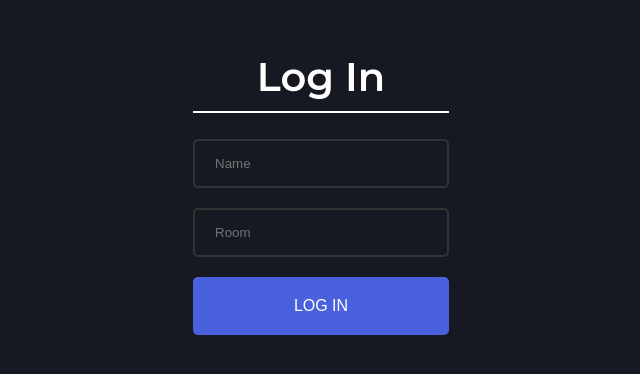
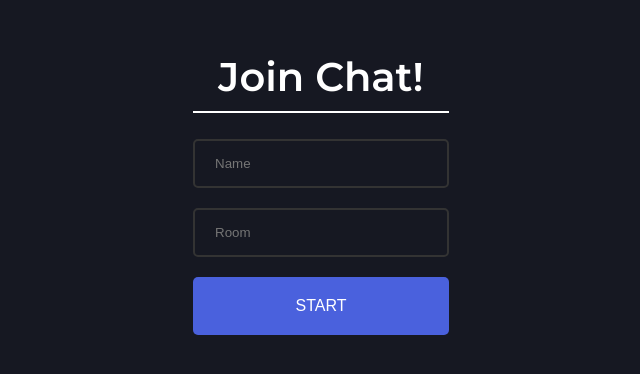
Before and after one commit to madzadev/chat-rooms, a React (Create React App) app in the folder client/: page / in a window 1280 px wide. Shown: the part 220-594 px from the top of the page, without its empty margins (319-959 px from the left). Built offline with nearby package versions, Linux system fonts and the light colour scheme.

Commit message:
online users count

```diff
--- a/client/src/components/Chat/Chat.css
+++ b/client/src/components/Chat/Chat.css
@@ -27,6 +27,16 @@
   color: rgb(29, 29, 29);
 }
 
+.list-user {
+  background-color: rgb(223, 223, 223);
+  padding: 10px;
+}
+
+.list-user:hover {
+  background-color: rgb(216, 216, 216);
+  cursor: pointer;
+}
+
 @media (min-width: 320px) and (max-width: 480px) {
   .outerContainer {
     height: 100%;
--- a/client/src/components/Chat/Chat.js
+++ b/client/src/components/Chat/Chat.js
@@ -67,10 +67,9 @@ const Chat = ({ location }) => {
       </Helmet>
       <div className="chat-wrapper">
         <div className="list-wrapper">
-          <h1>Users:</h1>
+          <h2>Users online: {users.length}</h2>
           {users.map((el) => {
-            console.log(el);
-            return <h3>{el}</h3>;
+            return <h3 className="list-user">{el}</h3>;
           })}
         </div>
         <div className="messages-wrapper">
--- a/client/src/components/Join/Join.js
+++ b/client/src/components/Join/Join.js
@@ -10,7 +10,7 @@ const Join = () => {
   return (
     <div className="joinOuterContainer">
       <div className="joinInnerContainer">
-        <h1 className="heading">Log In</h1>
+        <h1 className="heading">Join Chat!</h1>
         <div>
           <input
             className="joinInput"
@@ -32,7 +32,7 @@ const Join = () => {
           to={`/chat?name=${name}&room=${room}`}
         >
           <button className="button mt-20" type="submit">
-            Log In
+            Start
           </button>
         </Link>
       </div>
```
